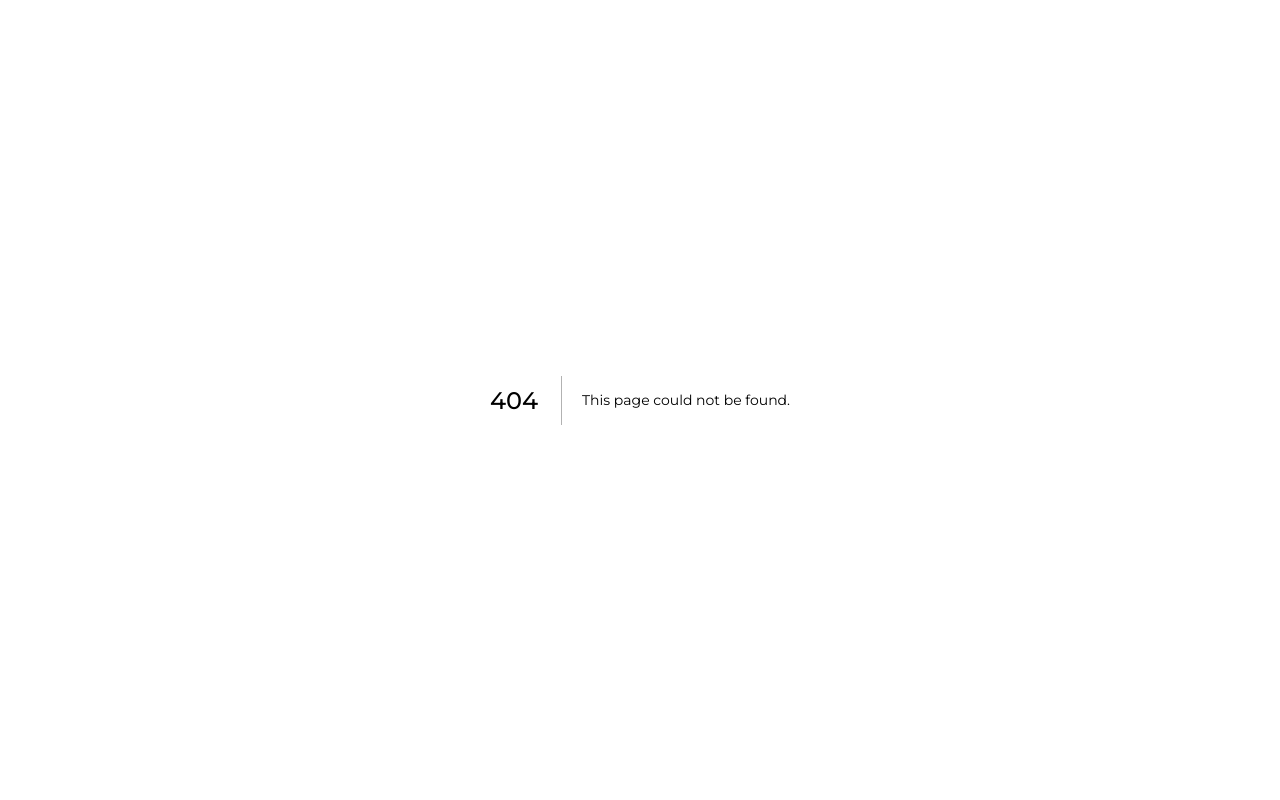
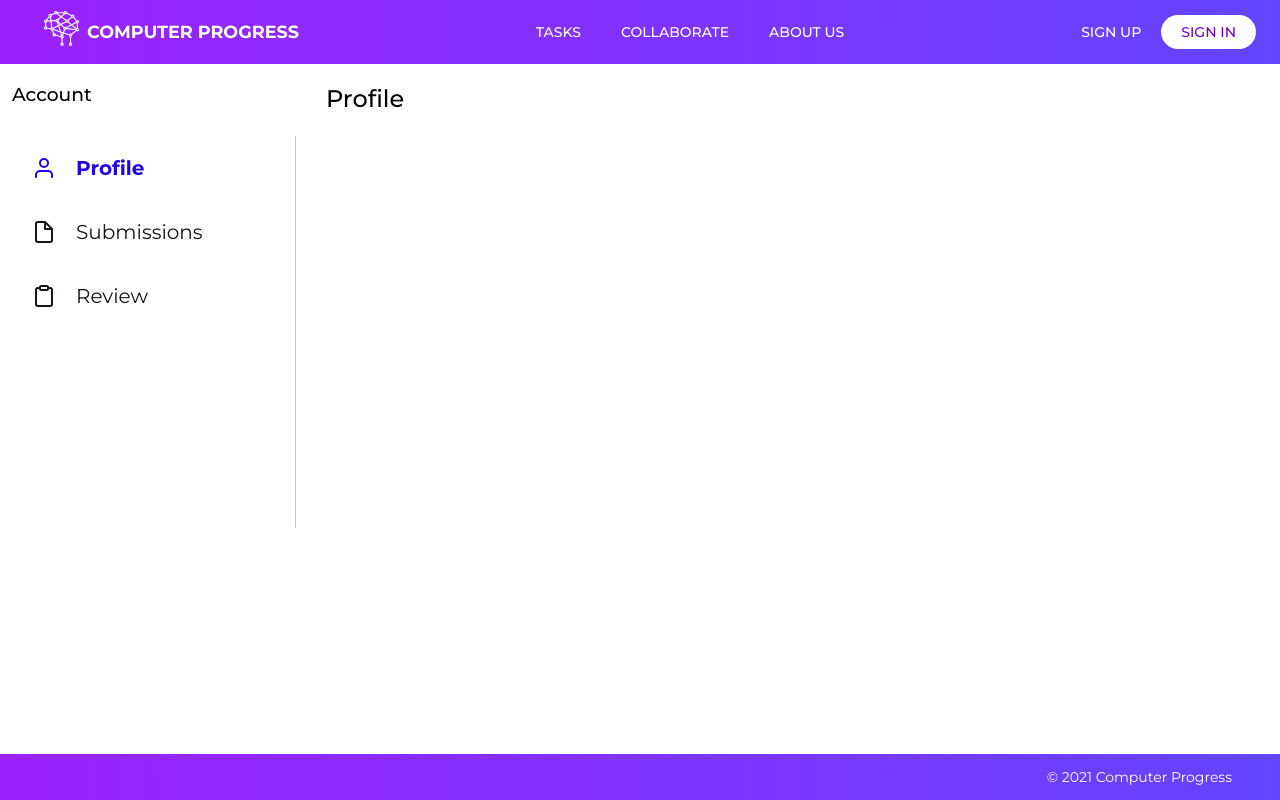
Before and after one commit to Computer-Progress/computerprogress.com, a Next.js app: page /profile in a window 1280 px wide. Before the commit this address had no page. Built offline with nearby package versions, Linux system fonts and the light colour scheme.

Commit message:
ajusting profile
Signed-off-by: Guilherme Banci <guibanci@gmail.com>

```diff
--- /dev/null
+++ b/containers/Profile/index.js
@@ -0,0 +1,21 @@
+
+import UserPageTemplate from "../../components/UserPageTemplate";
+import { MuiTheme } from "../../styles/theme";
+import { Title } from "./styles";
+import { useSelector } from 'react-redux';
+import { useState, useEffect } from 'react';
+
+export default function Review() {
+  // const isMobile = useMediaQuery(MuiTheme.breakpoints.down("md"));
+  const userState = useSelector(state => state.UserReducer);
+
+  useEffect(() => {
+    console.log(userState)
+  }, [userState])
+
+  return (
+    <UserPageTemplate selectedPage={0}>
+      <Title>Profile</Title>
+    </UserPageTemplate>
+  );
+}
--- /dev/null
+++ b/containers/Profile/styles.js
@@ -0,0 +1,5 @@
+import styled from "styled-components";
+
+export const Title = styled.h2`
+  font-weight: 500;
+`;
--- /dev/null
+++ b/pages/profile.js
@@ -0,0 +1 @@
+export { default } from "../containers/Profile";
```
